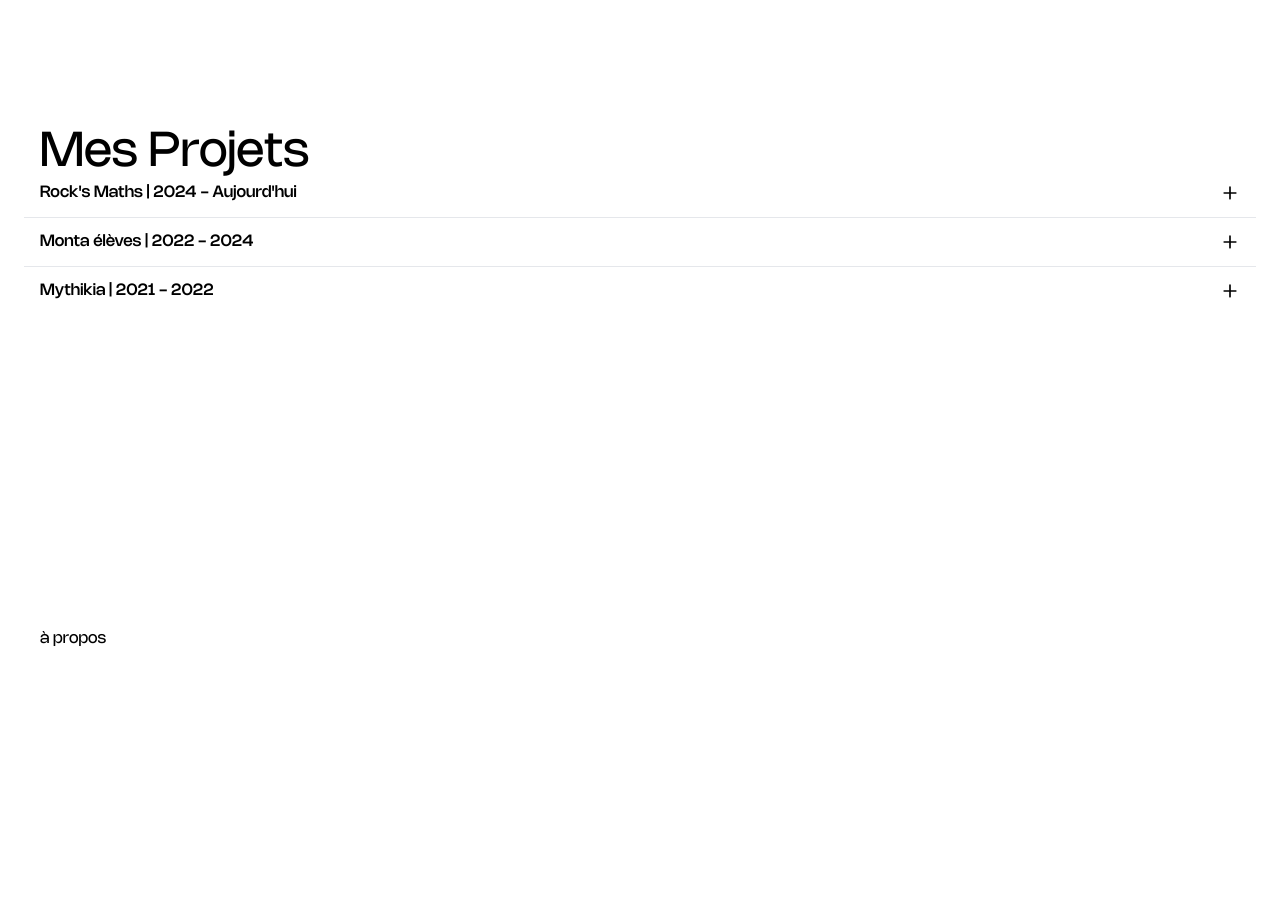
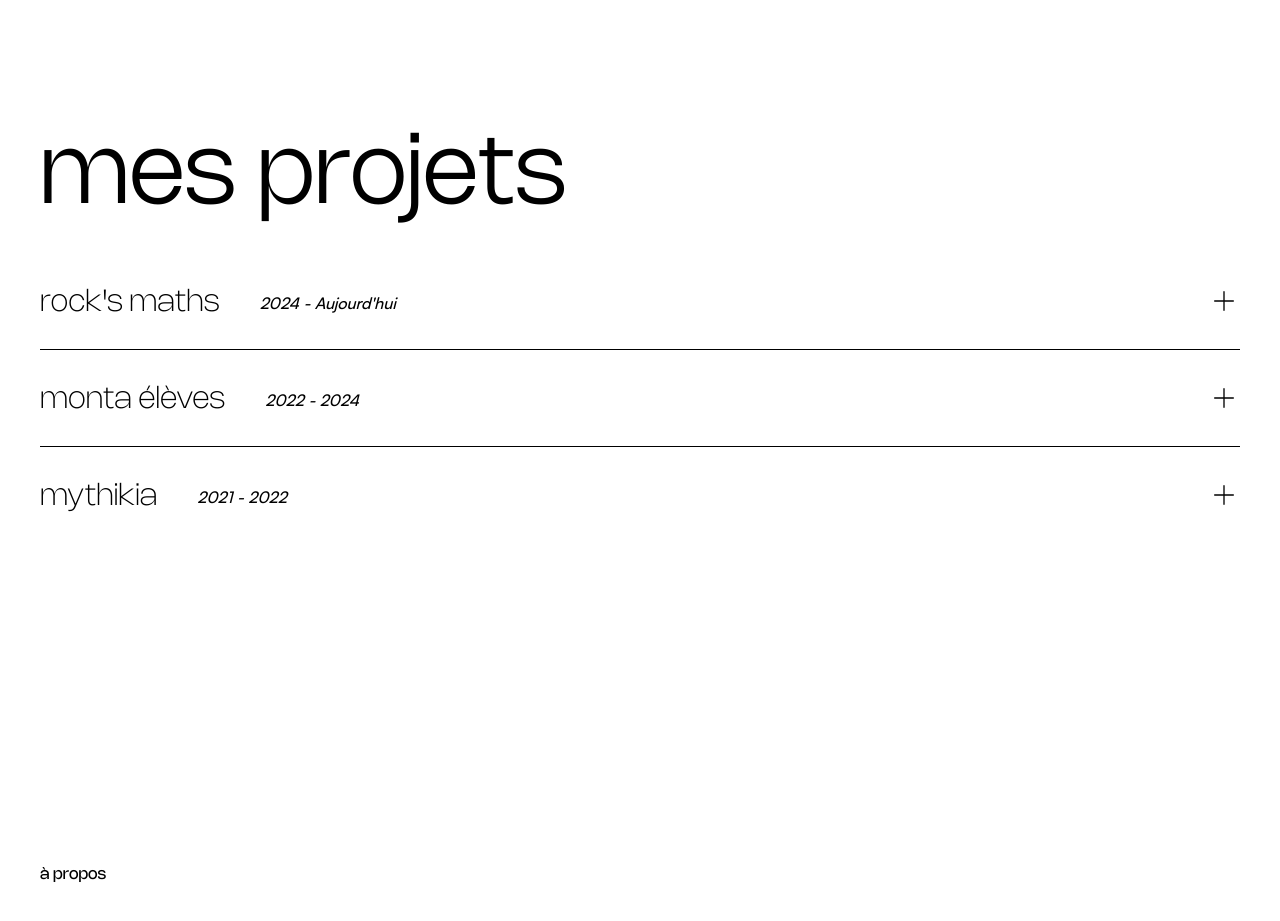
Before and after one commit to SkaosDev/Portfolio, a React (Vite) app: page / in a window 1280 px wide. Shown: the part 1840-2761 px from the top of the page. Built offline with nearby package versions, Linux system fonts and the light colour scheme.

Commit message:
Update ProjectComponent.jsx style

```diff
--- a/src/App.jsx
+++ b/src/App.jsx
@@ -45,25 +45,25 @@ function App() {
                         <p className="z-2 font-satoshi sm:text-lg">— steve jobs.</p>
                     </section>
                     <section id="projects" className="mb-80">
-                        <h2 className="text-5xl">Mes Projets</h2>
-                        <div className="-mx-4 -my-2 space-y-0 divide-y divide-gray-200">
+                        <h2 className="text-6xl sm:text-7xl md:text-8xl font-normal md:font-light">mes projets</h2>
+                        <div className="mt-7 space-y-0 divide-y divide-black">
                             <ProjectComponent
                                 id={"rocksmaths"}
-                                title={"Rock's Maths"}
+                                title={"rock's maths"}
                                 startDate={"2024"}
                                 endDate={"Aujourd'hui"}
                                 onClickRef={handlePageChange}
                             />
                             <ProjectComponent
                                 id={"montaeleves"}
-                                title={"Monta élèves"}
+                                title={"monta élèves"}
                                 startDate={"2022"}
                                 endDate={"2024"}
                                 onClickRef={handlePageChange}
                             />
                             <ProjectComponent
                                 id={"mythikia"}
-                                title={"Mythikia"}
+                                title={"mythikia"}
                                 startDate={"2021"}
                                 endDate={"2022"}
                                 onClickRef={handlePageChange}
--- a/src/components/ProjectComponent.jsx
+++ b/src/components/ProjectComponent.jsx
@@ -1,15 +1,18 @@
 export default function ProjectComponent({ id, title, startDate, endDate, onClickRef }) {
     return (
-        <details className="px-4 py-3" onClick={() => onClickRef(id, true)}>
+        <details className="py-8" onClick={() => onClickRef(id, true)}>
             <summary
                 className="flex cursor-pointer items-center justify-between gap-4 font-medium text-black">
-                <span>{title} | {startDate} - {endDate}</span>
+                <span className="flex flex-col sm:flex-row sm:items-center mt-1">
+                    <span className="text-2xl/6 sm:text-3xl/7 font-extralight">{title}</span>
+                    <span className="text-sm sm:text-base sm:ml-10 font-satoshi italic">{startDate} - {endDate}</span>
+                </span>
 
                 <svg
-                    className="size-5 shrink-0"
+                    className="size-8 shrink-0"
                     xmlns="http://www.w3.org/2000/svg" fill="none" viewBox="0 0 24 24"
                     stroke="currentColor">
-                    <path strokeLinecap="round" strokeLinejoin="round" strokeWidth="2"
+                    <path strokeLinecap="round" strokeLinejoin="round" strokeWidth="1"
                           d="M12 5v14M5 12h14"></path>
                 </svg>
             </summary>
```
